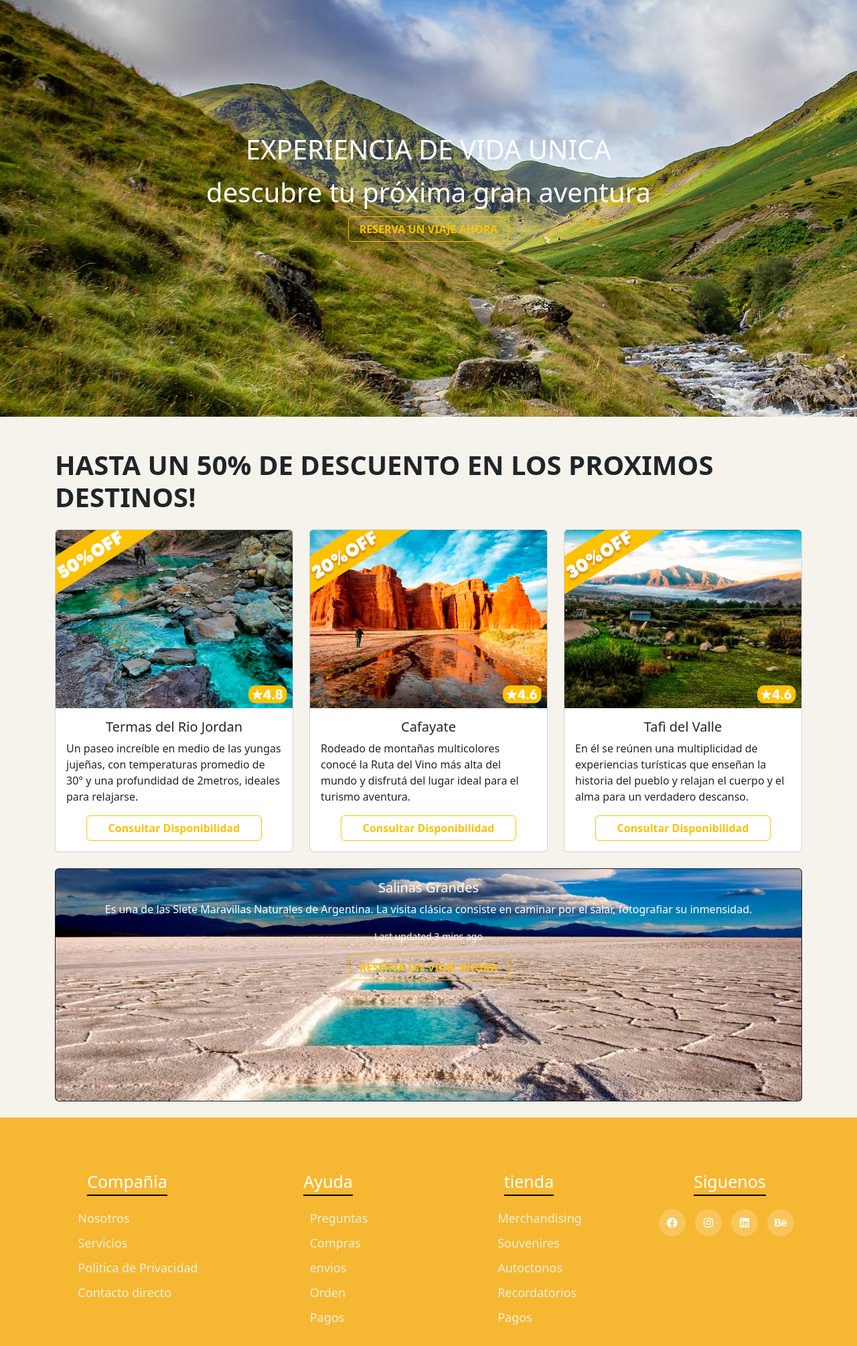
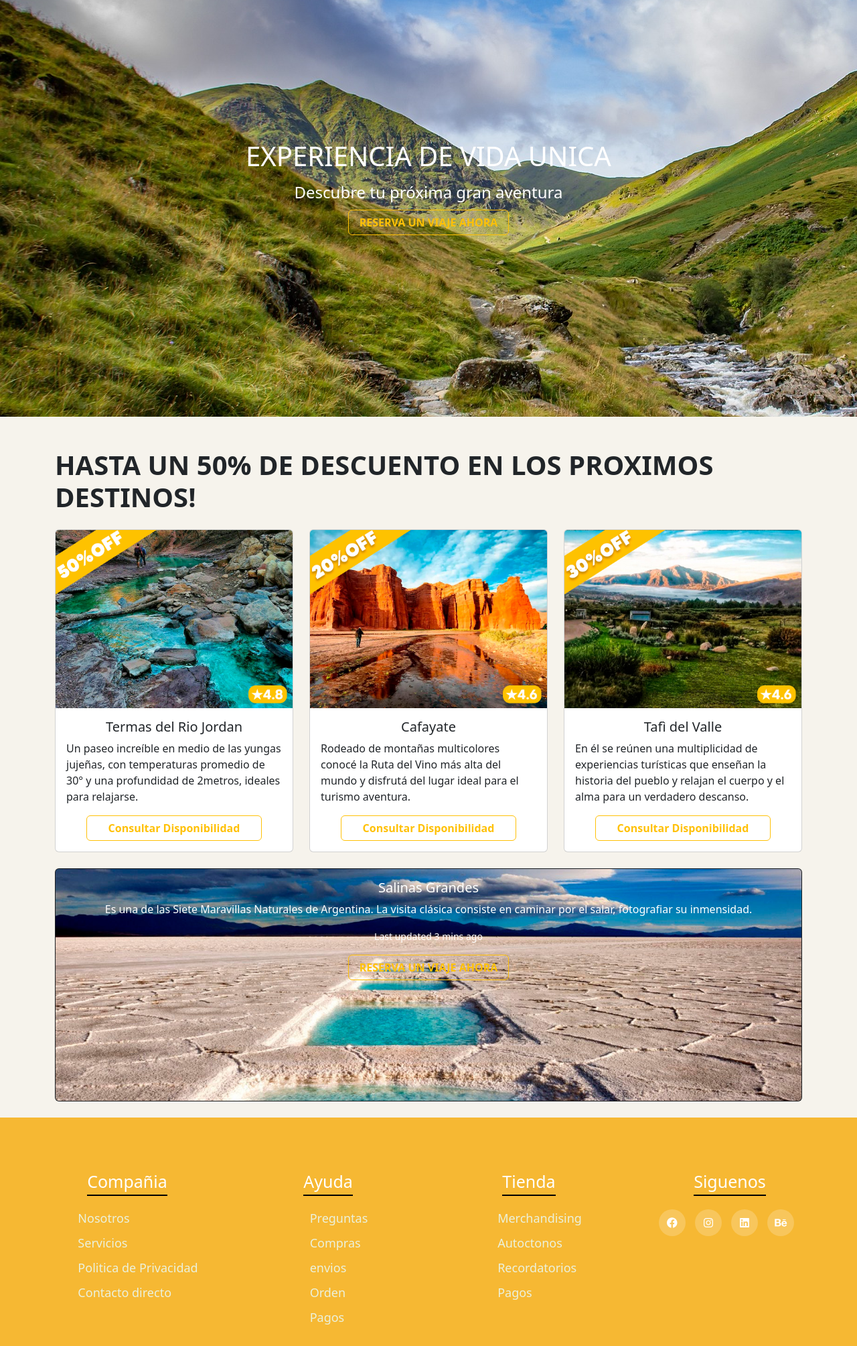
Before and after one commit to edudiaz125/2daPreEntrega, a plain HTML site: page index.html in a window 1280 px wide. Shown: the part 190-2199 px from the top of the page at 67% size. Drawn offline with nearby package versions, Linux system fonts and the light colour scheme.

Commit message:
correccion footer

```diff
--- a/css/style.css
+++ b/css/style.css
@@ -1,13 +1,19 @@
+@import url('https://fonts.googleapis.com/css2?family=Merienda:wght@300..900&display=swap');
+
 *{
     margin: 0;
     padding: 0;
     box-sizing: border-box;
 }
+
 ::selection{
   background-color: black;
   color: rgb(239, 194, 31);
 }
+h1 .exp{
+  font-family: "Merienda", cursive;
 
+}
 /* header{
     background-image: url(../assets/hero.jpg);
     height: 100vh;
--- a/index.html
+++ b/index.html
@@ -59,8 +59,8 @@
         <!-- Fin Navbar -->
         <!-- INICIO HERO -->
         <section class="hero d-flex  justify-content-center align-items-center flex-column">
-            <h1 class="text-white p-1 rounded fs-1">EXPERIENCIA DE VIDA UNICA</h1>
-            <h3 class="text-white p-1 rounded fs-1">descubre tu próxima gran aventura</h3>
+            <h1 class="text-white p-1 rounded fs-1" >EXPERIENCIA DE VIDA UNICA</h1>
+            <h1 class="text-white p-1 rounded fs-4">Descubre tu próxima gran aventura</h1>
             <!-- <button type="button" class="btn btn-warning btn-sm fw-bolder px-3">RESERVA UN VIAJE AHORA</button> -->
             <button type="button" class="btn btn-outline-warning fw-bolder px-3">RESERVA UN VIAJE AHORA</button>
         </section>
@@ -163,10 +163,9 @@
             </div>
 
             <div class="footer-links">
-              <h4>tienda</h4>
+              <h4>Tienda</h4>
               <ul>
                 <li><a href="#">Merchandising</a></li>
-                <li><a href="#">Souvenires</a></li>
                 <li><a href="#">Autoctonos</a></li>
                 <li><a href="#">Recordatorios</a></li>
                 <li><a href="#">Pagos</a></li>
```
Also changed, not shown: pages/paquetes.html (+1 -2 lines).
